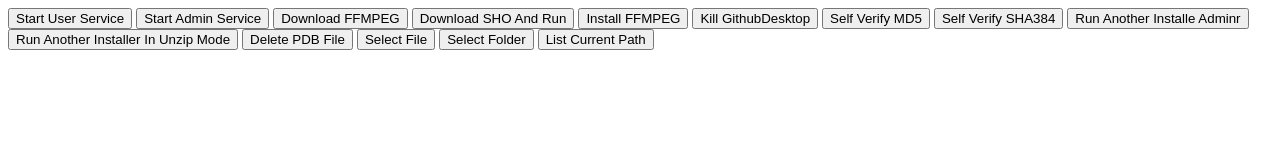
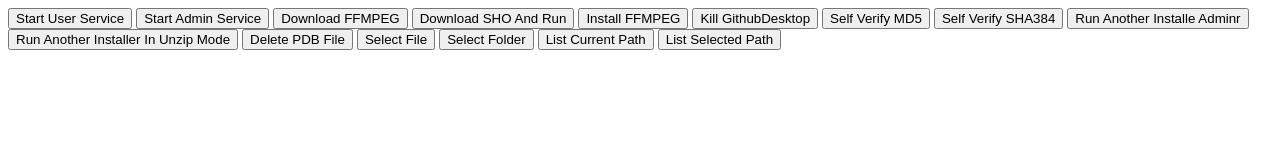
Before and after one commit to qinlili23333/Ephedrine, a plain HTML site: page DemoHtml/demo.html in a window 1280 px wide. Drawn offline with Linux system fonts and the light colour scheme.

Commit message:
little optimize

```diff
--- a/DemoHtml/demo.html
+++ b/DemoHtml/demo.html
@@ -19,6 +19,7 @@
     <Button onclick="select()">Select File</Button>
     <Button onclick="selectfolder()">Select Folder</Button>
     <Button onclick="list()">List Current Path</Button>
+    <Button onclick="listSelect()">List Selected Path</Button>
     <script>
         const startService = async() => {
             await Ephedrine.Actions.StartService(false);
@@ -62,5 +63,8 @@
         const list = async() => {
             await Ephedrine.Actions.List()
         }
+        const listSelect = async() => {
+            await Ephedrine.Actions.List((await Ephedrine.Actions.Select(true)).result)
+        }
     </script>
 </body>
```
Also changed, not shown: 1 other file.
